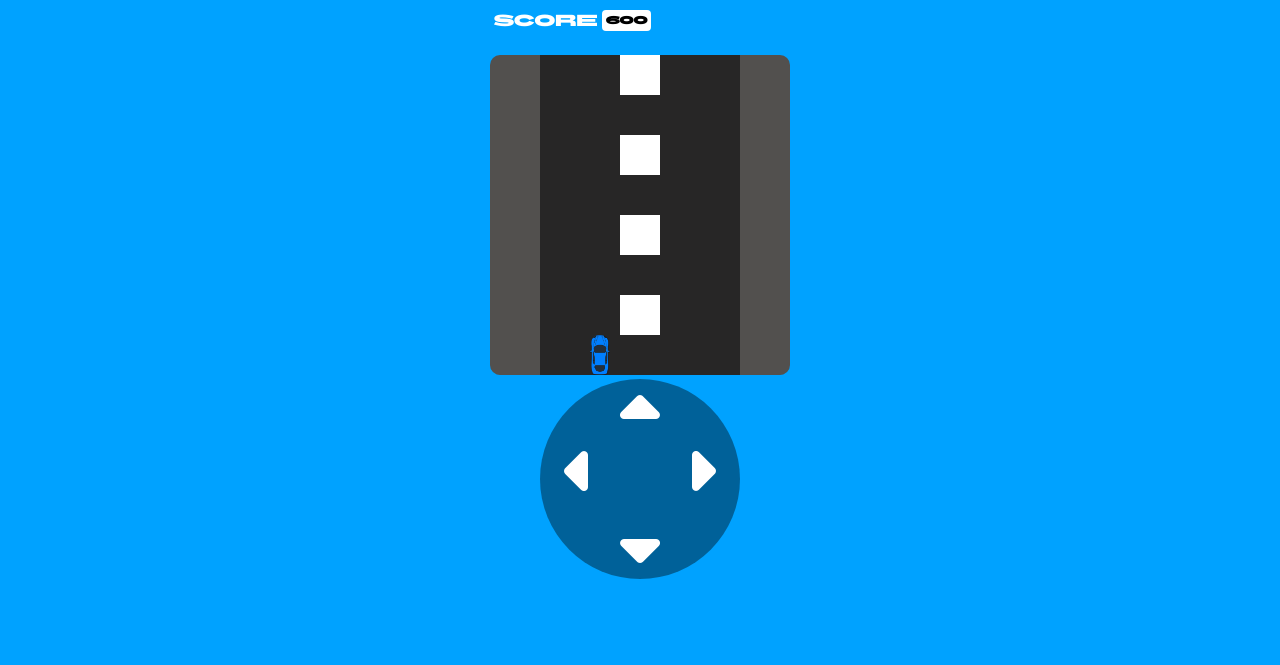
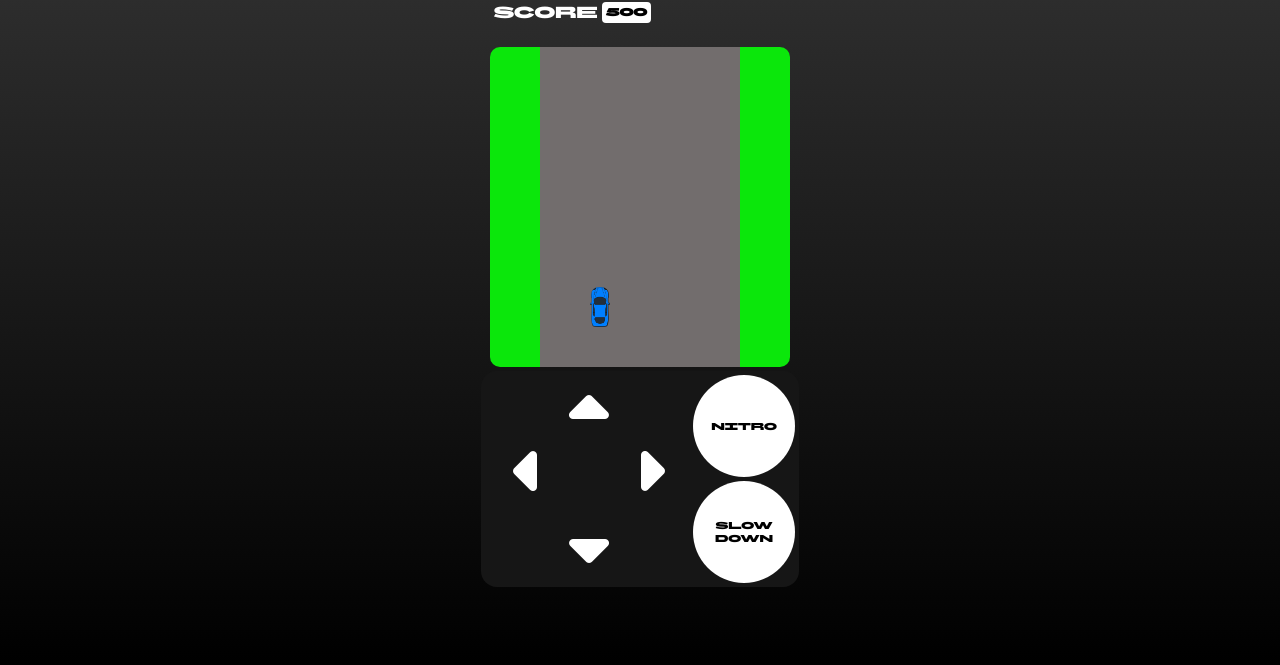
Before and after one commit to Ayushhrajput/car-race, a plain HTML site: page index.html in a window 1280 px wide. Shown: the part 135-800 px from the top of the page. Drawn offline with Linux system fonts and the light colour scheme.

Commit message:
added features

```diff
--- a/app.js
+++ b/app.js
@@ -9,6 +9,9 @@ const l = document.querySelector('.l')
 const t = document.querySelector('.t')
 const r = document.querySelector('.r')
 const d = document.querySelector('.d')
+const nitroUp = document.querySelector('.nitro-up')
+const stop = document.querySelector('.stop')
+let nitro = 125
 
 for(let i=0; i<width*height; i++){
     const grid = document.createElement('div')
@@ -17,25 +20,28 @@ for(let i=0; i<width*height; i++){
 
 const squares = Array.from(document.querySelectorAll('.grid div'))
 
-let playerIdx = 36
+let playerIdx = 31
 squares[playerIdx].classList.add('player')
 
-const margin = []
+let marginIdx = Math.floor(width/2)
+
+
 function draw() {
+    let marginIdx = Math.floor(width/2)
+    squares[marginIdx].classList.add('margin')
+    function moveaMargin(){
+        squares[marginIdx].classList.remove('margin')
+        marginIdx +=width
+        squares[marginIdx].classList.add('margin')
+    }
 
-        for(let i=0; i<squares.length; i++){
-
-            if(i%width == 2 && i%2 == 0){
-                squares[i].classList.add('margin')
-                console.log(squares[i])
-            }
-        }
+    setInterval(moveaMargin, nitro);
 }
-draw()
+let MarginId = setInterval(draw, 400);
 
 
 function cars() {
-        let path = Math.floor(Math.random()*5)
+        let path = Math.floor(Math.random()*width)
         let currPathIdx = path;
         squares[currPathIdx].classList.add('car')
 
@@ -44,26 +50,28 @@ function cars() {
             currPathIdx += width
             squares[currPathIdx].classList.add('car')
 
+            if(squares[playerIdx].classList.contains('car')){
+
+            clearInterval(carsId)
+            clearInterval(MarginId)
+            res.innerHTML = 'score'
+        }
+
         }
         score += 100
         scoreDisplay.innerHTML = score
 
 
-        moveCarId = setInterval(moveCar, 100);
+        moveCarId = setInterval(moveCar, nitro);
         setTimeout(() => (
             clearInterval(carsId)
 
 
-        ), 60000);
+        ), 40000);
 
-
-        if(squares[playerIdx].classList.contains('car')){
-
-            clearInterval(carsId)
-            res.innerHTML = 'score'
-        }
 }
 const carsId = setInterval(cars, 400);
+
 
 
 function moveLeft(){
@@ -98,16 +106,30 @@ function moveDown(){
         squares[playerIdx].classList.add('player')
     }
 }
+function Nitro() {
+    while(nitro>50){
+        nitro -= 25
+    }
+}
+function Stop() {
+    while(nitro<140){
+        nitro +=25
+    }
+}
 function playerMove(e) {
 
-    if(e.key == 'ArrowLeft'){
+    if(e.key == 'a'){
         moveLeft()
-    } else if(e.key == 'ArrowRight'){
+    } else if(e.key == 'd'){
         moveRight()
+    } else if(e.key == 'w'){
+        moveUP()
+    } else if(e.key == 's'){
+        moveDown()
     } else if(e.key == 'ArrowUp'){
-        moveUP()
+        Nitro()
     } else if(e.key == 'ArrowDown'){
-        moveDown()
+        Stop()
     }
 
 }
@@ -124,3 +146,9 @@ t.addEventListener('click', () => {
 d.addEventListener('click', () => {
     moveDown()
 })
+nitroUp.addEventListener('click', () => {
+    Nitro()
+})
+stop.addEventListener('click', () => {
+    Stop()
+})
--- a/index.html
+++ b/index.html
@@ -20,12 +20,19 @@
         <div class="grid"></div>
         <div class="grass"></div>
     </div>
-    <div class="control">
-        <i class="l fa-solid fa-caret-down"></i>
-        <i class="t fa-solid fa-caret-down"></i>
-        <i class="r fa-solid fa-caret-down"></i>
-        <i class="d fa-solid fa-caret-down"></i>
+    <div class="console">
+        <div class="control">
+            <i class="l fa-solid fa-caret-down"></i>
+            <i class="t fa-solid fa-caret-down"></i>
+            <i class="r fa-solid fa-caret-down"></i>
+            <i class="d fa-solid fa-caret-down"></i>
+        </div>
+        <div class="nitro">
+            <div class="nitro-up">Nitro</div>
+            <div class="stop">slow down</div>
+        </div>
     </div>
+
     <script src="app.js"></script>
 </body>
 </html>
--- a/style.css
+++ b/style.css
@@ -12,12 +12,12 @@ body{
     justify-content: center;
     align-items: center;
     min-height: 100dvh;
-    background: rgb(0, 162, 255);
+    background: linear-gradient(rgb(54, 54, 54), rgb(0, 0, 0));
 }
 .grid {
     width: 200px;
     height: 320px;
-    background: #272626;
+    background: #726d6d;
     display: flex;
     flex-wrap: wrap;
 }
@@ -29,7 +29,7 @@ body{
 .grass {
     width: 50px;
     height: 320px;
-    background: #52504e;
+    background: #0be70b;
 }
 h1 {
     margin: 0;
@@ -52,7 +52,7 @@ h1 {
 .car {
     background: url('R.svg') center no-repeat ;
     background-size: contain;
-    rotate: 90deg;
+    rotate: 270deg;
 }
 .player {
     background: url('blue-car-top-view-icon-14.png') center no-repeat;
@@ -67,8 +67,8 @@ h1 {
 .control {
     width: 200px;
     height: 200px;
-    background: rgb(0, 0, 0, 0.4);
-    border-radius: 50%;
+
+    border-radius: 10px;
     margin: 4px;
     position: relative;
 }
@@ -101,3 +101,30 @@ h1 {
     right: 50%;
     transform: translate(50%);
 }
+.console {
+    display: flex;
+    background: #161616;
+    color: rgb(255, 255, 255);
+    border-radius: 16px;
+    margin: 4px;
+    padding: 4px;
+}
+.nitro {
+    display: flex;
+    flex-direction: column;
+    align-items: center;
+    justify-content: center;
+    gap: 4px;
+}
+.nitro div {
+    background: rgb(255, 255, 255);
+    color: black;
+    border: 1px solid rgba(255, 255, 255, 0.4);
+    border-radius: 50%;
+    height: 100px;
+    width: 100px;
+    align-content: center;
+    text-align: center;
+    font-size:10px;
+    cursor: pointer;
+}
```
